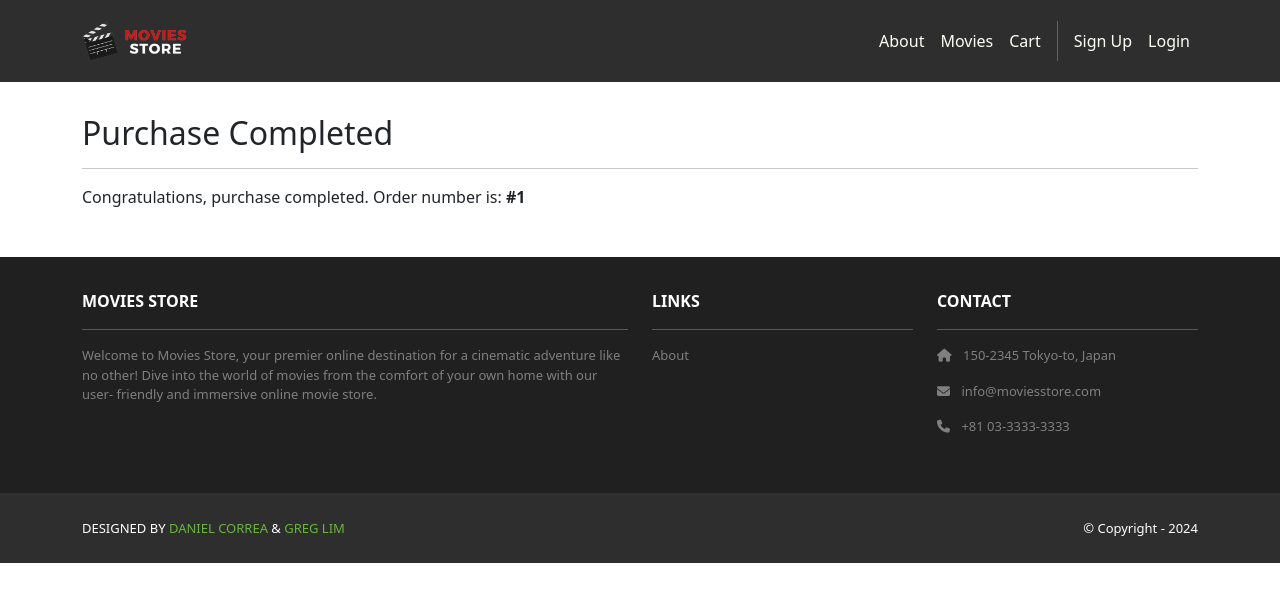
After one commit to kristianrpo/movies-store, a Django app: template cart/templates/cart/purchase.html in a window 1280 px wide. The commit adds this page. Shown: the top 602 px of the page. Run offline with Django 5.2, Linux system fonts and the light colour scheme; the template is opened without the code that fills it: most values are stand-ins (such as "Sample title", 1, 10 or a date in 2020); parts of the project's set-up code (start-up, migrations or seed data) failed here and were passed over; some libraries are stand-ins or nearby versions.

Commit message:
feat: add purchase confirmation page

```diff
--- a/cart/templates/cart/index.html
+++ b/cart/templates/cart/index.html
@@ -39,6 +39,7 @@
         <a class="btn btn-outline-secondary mb-2"><b>Total
           to pay:</b> ${{ template_data.cart_total }}</a>
           {% if template_data.movies_in_cart|length > 0 %}
+          <a href="{% url 'cart.purchase' %}" class="btn bg-dark text-white mb-2">Purchase</a>
           <a href="{% url 'cart.clear' %}">
             <button class="btn btn-danger mb-2">
               Remove all movies from Cart
--- /dev/null
+++ b/cart/templates/cart/purchase.html
@@ -0,0 +1,16 @@
+{% extends 'base.html' %}
+{% block content %}
+<div class="p-3">
+  <div class="container">
+    <div class="row mt-3">
+      <div class="col mx-auto mb-3">
+        <h2>Purchase Completed</h2>
+        <hr />
+        <p>Congratulations, purchase completed. Order
+          number is: <b>#{{ template_data.order_id }}</b>
+        </p>
+      </div>
+    </div>
+  </div>
+</div>
+{% endblock content %}
--- a/cart/urls.py
+++ b/cart/urls.py
@@ -4,4 +4,5 @@ urlpatterns = [
     path('', views.index, name='cart.index'),
     path('<int:id>/add/', views.add, name='cart.add'),
     path('clear/', views.clear, name='cart.clear'),
+    path('purchase/', views.purchase, name='cart.purchase'),
 ]
```
Also changed, not shown: cart/views.py (+28 -0 lines).
